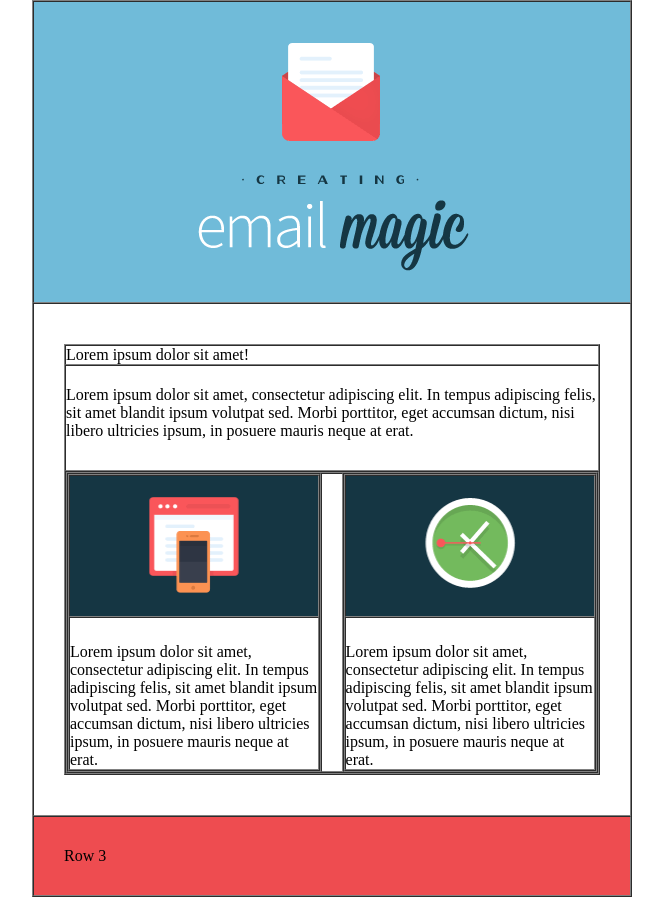
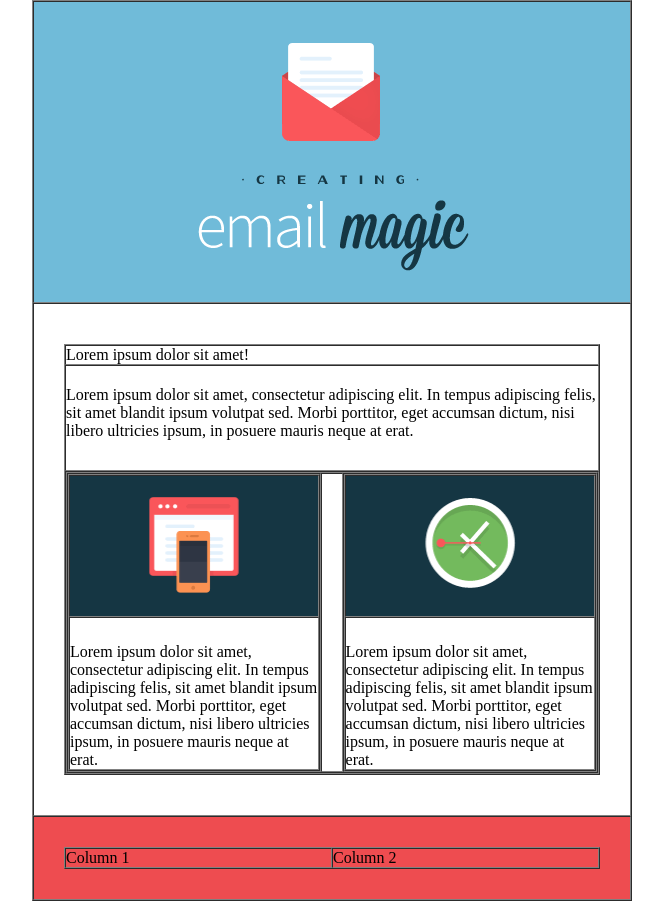
Before and after one commit to rachellesalvadora/emailhtml, a plain HTML site: page index.html in a window 1280 px wide. Shown: the whole page, without its empty margins (308-971 px from the left). Drawn offline with Linux system fonts and the light colour scheme.

Commit message:
2 rows added in row 3 using gio's mac

```diff
--- a/index.html
+++ b/index.html
@@ -70,7 +70,17 @@
  </tr>
  <tr>
   <td bgcolor="#ee4c50" style="padding: 30px 30px 30px 30px;">
- Row 3
+ <table border="1" cellpadding="0" cellspacing="0" width="100%">
+ <tr>
+  <td>
+   Column 1
+  </td>
+  <td>
+   Column 2
+  </td>
+ </tr>
+</table>
+
 </td>
  </tr>
 </table>
```
